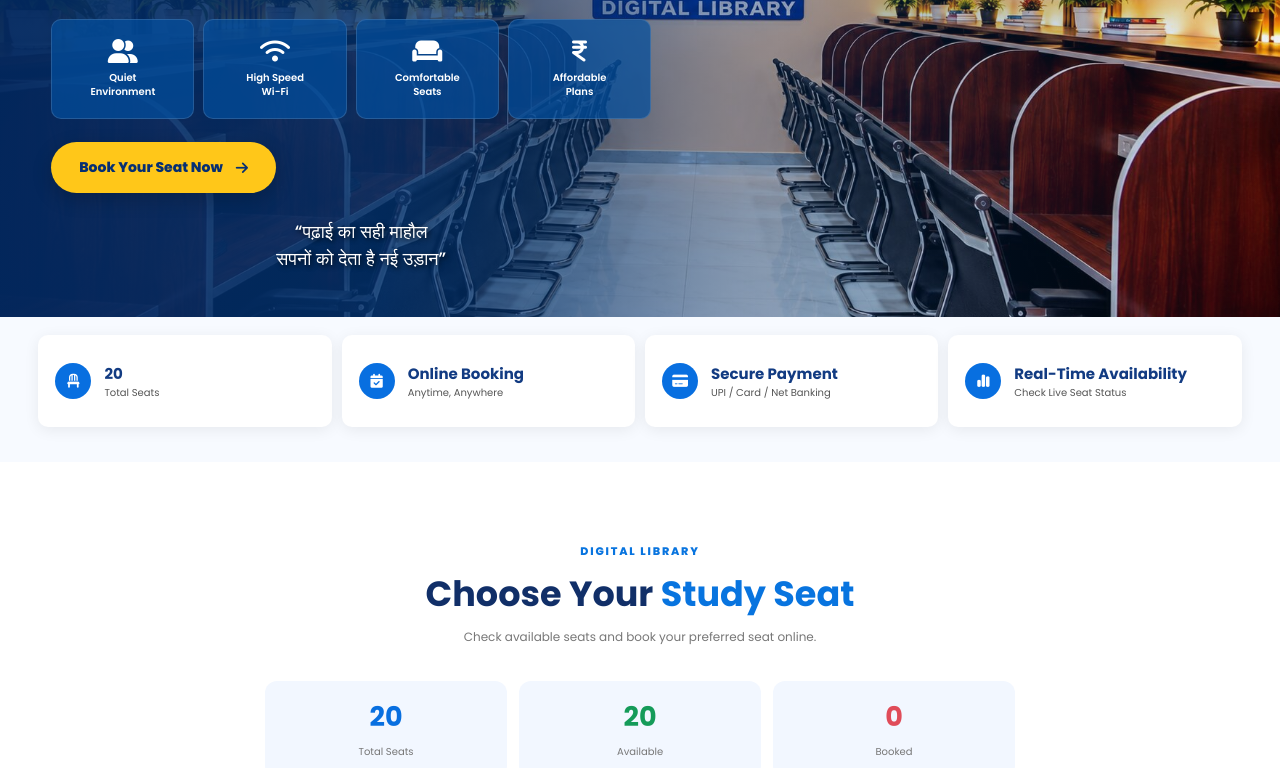
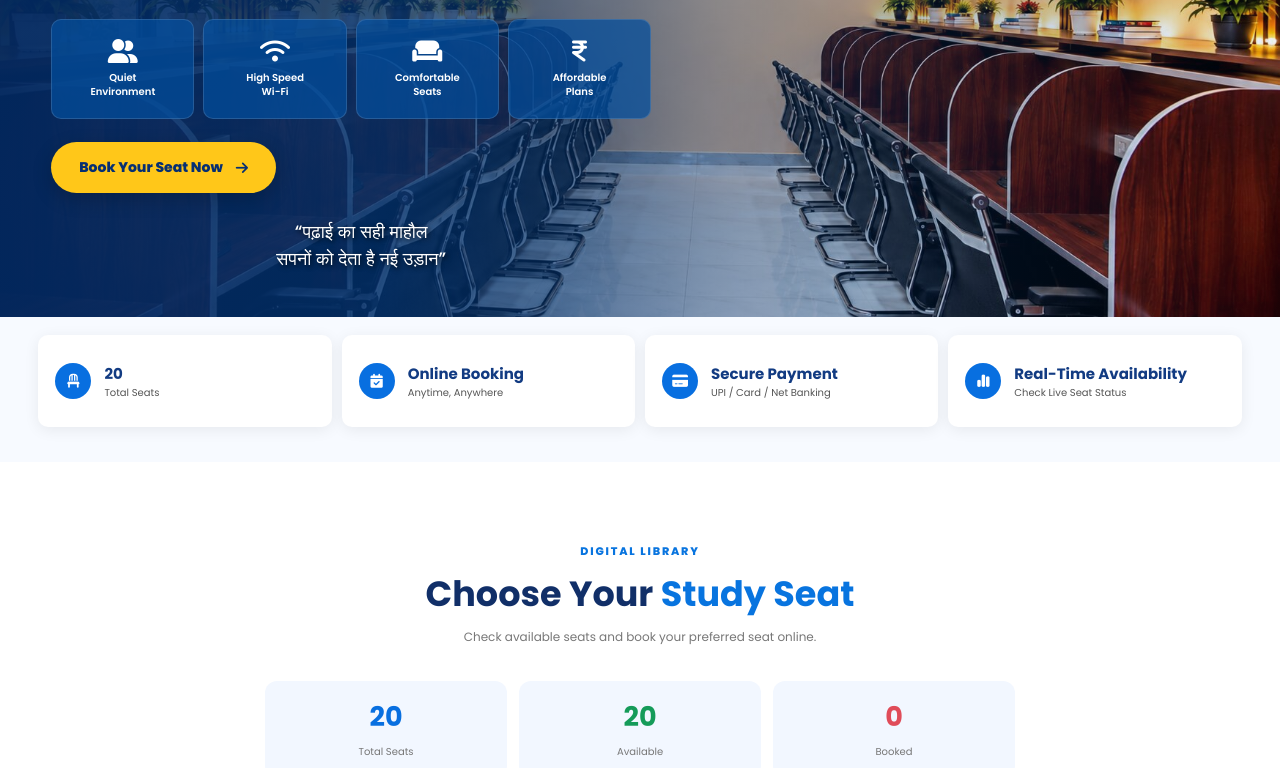
Before and after one commit to LavkushMaurya/suraj-digital-library, a plain HTML site: page index.html in a window 1280 px wide. Shown: the part 279-1047 px from the top of the page. Drawn offline with Linux system fonts and the light colour scheme.

Commit message:
Update hero library image

```diff
--- a/style.css
+++ b/style.css
@@ -152,7 +152,7 @@ nav .call-btn {
     height: 100%;
 
     background-image:
-        url("images/Home.jpg");
+        url("images/Home1.jpg");
 
     background-size: cover;
 
```
Also changed, not shown: images/Home1.jpg (added).
